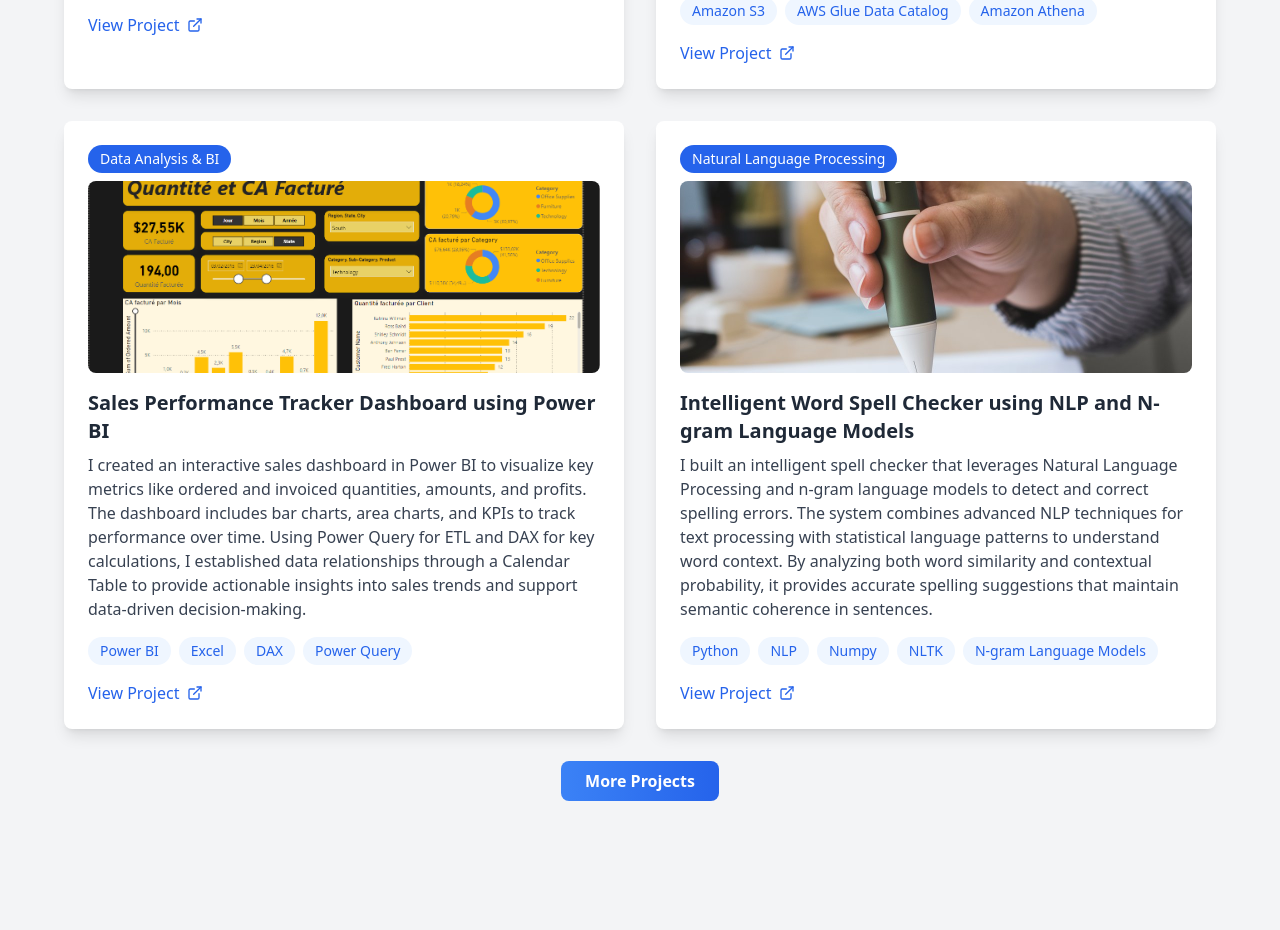
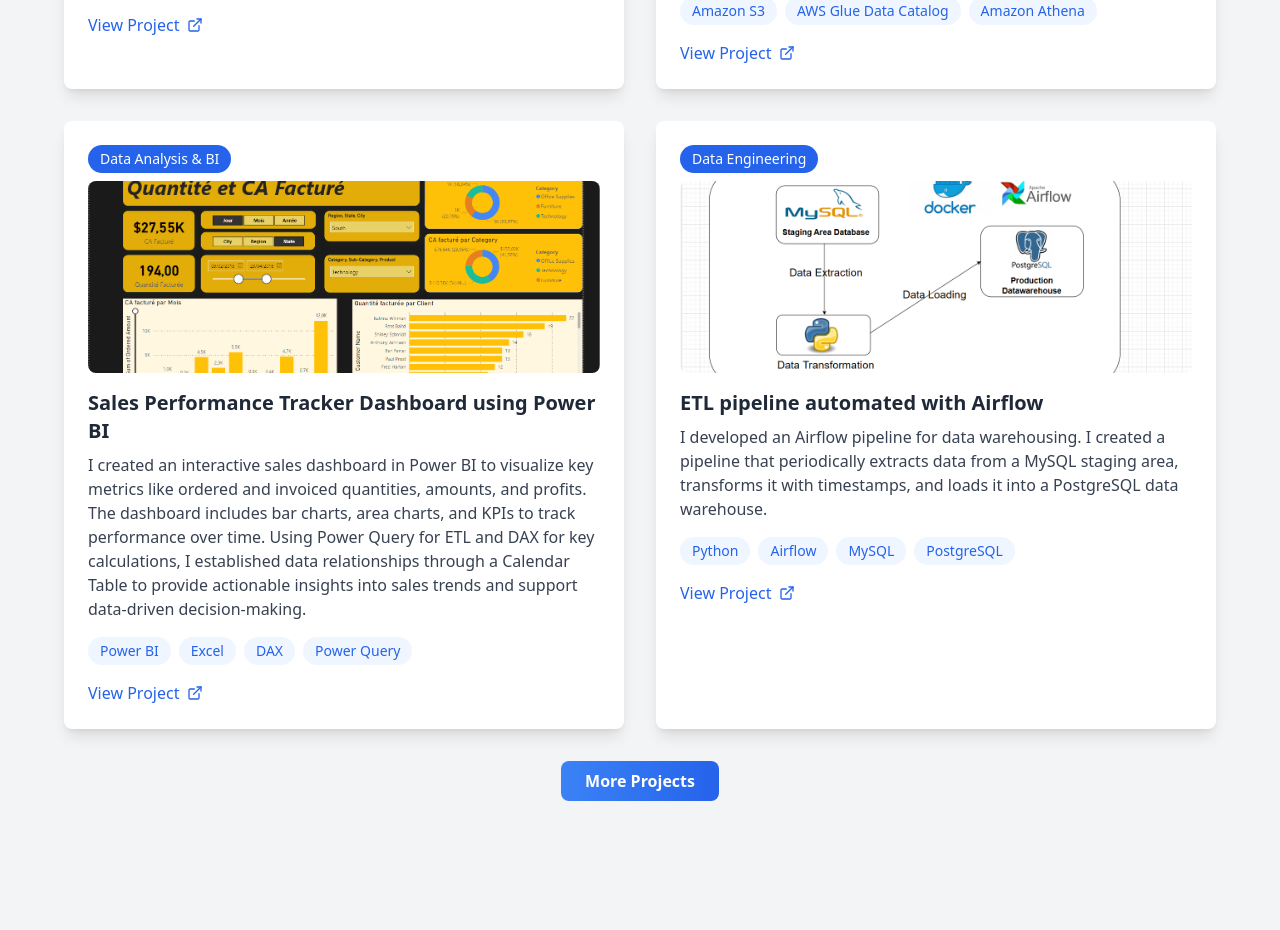
Before and after one commit to afkirmohamed11/portfolio, a React (Vite) app: page / in a window 1280 px wide. Shown: the part 3293-4223 px from the top of the page. Built offline with nearby package versions, Linux system fonts and the light colour scheme.

Commit message:
deleted some projects

```diff
--- a/src/ProjectsSection.tsx
+++ b/src/ProjectsSection.tsx
@@ -51,16 +51,16 @@
       domain: "Data Analysis & BI",
     },
     // Data Science & AI
-    {
-      id: 2,
-      name: "Intelligent Word Spell Checker using NLP and N-gram Language Models",
-      description:
-        "I built an intelligent spell checker that leverages Natural Language Processing and n-gram language models to detect and correct spelling errors. The system combines advanced NLP techniques for text processing with statistical language patterns to understand word context. By analyzing both word similarity and contextual probability, it provides accurate spelling suggestions that maintain semantic coherence in sentences.",
-      tools: ["Python", "NLP", "Numpy", "NLTK", "N-gram Language Models"],
-      github_link: "https://github.com/afkirmohamed11/N-gram-Based-Smart-Spell-Corrector.git",
-      image: img2,
-      domain: "Natural Language Processing",
-    },
+    // {
+    //   id: 2,
+    //   name: "Intelligent Word Spell Checker using NLP and N-gram Language Models",
+    //   description:
+    //     "I built an intelligent spell checker that leverages Natural Language Processing and n-gram language models to detect and correct spelling errors. The system combines advanced NLP techniques for text processing with statistical language patterns to understand word context. By analyzing both word similarity and contextual probability, it provides accurate spelling suggestions that maintain semantic coherence in sentences.",
+    //   tools: ["Python", "NLP", "Numpy", "NLTK", "N-gram Language Models"],
+    //   github_link: "https://github.com/afkirmohamed11/N-gram-Based-Smart-Spell-Corrector.git",
+    //   image: img2,
+    //   domain: "Natural Language Processing",
+    // },
     // Data Engineering
     {
       id: 6,
@@ -84,26 +84,26 @@
       domain: "Data Analysis & BI",
     },
     // Development
-    {
-      id: 9,
-      name: "Exam Management Application",
-      description:
-        "My classmate and I developed an exam management web application using Spring Boot, Spring Security, and Spring Data JPA with a JSP frontend and MySQL database. The application facilitated exam management, optimized administration and teacher management, and organized pedagogical elements. We implemented a three-layered architecture with distinct Presentation, Business Services, and Data Access layers, adhering to the MVC model.",
-      tools: ["Java", "Spring Boot", "Spring Security", "Spring Data JPA", "MySQL", "JSP"],
-      github_link: "https://github.com/afkirmohamed11/SpringBootExamManagamentApp.git",
-      image: img7,
-      domain: "Web Development",
-    },
-    {
-      id: 10,
-      name: "Student Desktop Management Application",
-      description:
-        "I developed with my team a Python application for student desktop management, featuring a user-friendly interface built with the Tkinter library. The application leverages MySQL for efficient data storage and management, providing much functionalities.",
-      tools: ["Python", "Tkinter", "MySQL"],
-      github_link: "https://github.com/afkirmohamed11/SchoolStudentManagementApp.git",
-      image: img8,
-      domain: "Desktop Applications",
-    }
+    // {
+    //   id: 9,
+    //   name: "Exam Management Application",
+    //   description:
+    //     "My classmate and I developed an exam management web application using Spring Boot, Spring Security, and Spring Data JPA with a JSP frontend and MySQL database. The application facilitated exam management, optimized administration and teacher management, and organized pedagogical elements. We implemented a three-layered architecture with distinct Presentation, Business Services, and Data Access layers, adhering to the MVC model.",
+    //   tools: ["Java", "Spring Boot", "Spring Security", "Spring Data JPA", "MySQL", "JSP"],
+    //   github_link: "https://github.com/afkirmohamed11/SpringBootExamManagamentApp.git",
+    //   image: img7,
+    //   domain: "Web Development",
+    // },
+    // {
+    //   id: 10,
+    //   name: "Student Desktop Management Application",
+    //   description:
+    //     "I developed with my team a Python application for student desktop management, featuring a user-friendly interface built with the Tkinter library. The application leverages MySQL for efficient data storage and management, providing much functionalities.",
+    //   tools: ["Python", "Tkinter", "MySQL"],
+    //   github_link: "https://github.com/afkirmohamed11/SchoolStudentManagementApp.git",
+    //   image: img8,
+    //   domain: "Desktop Applications",
+    // }
   ];
 
 
```
